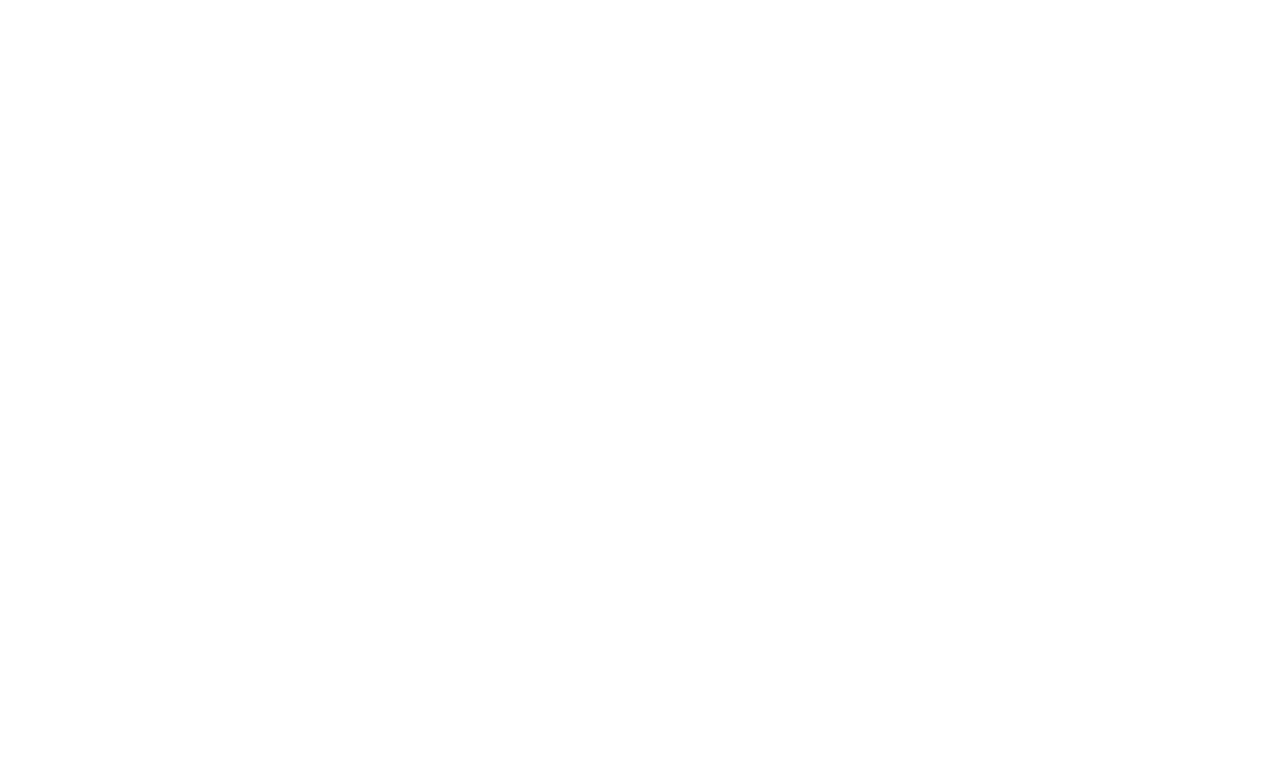
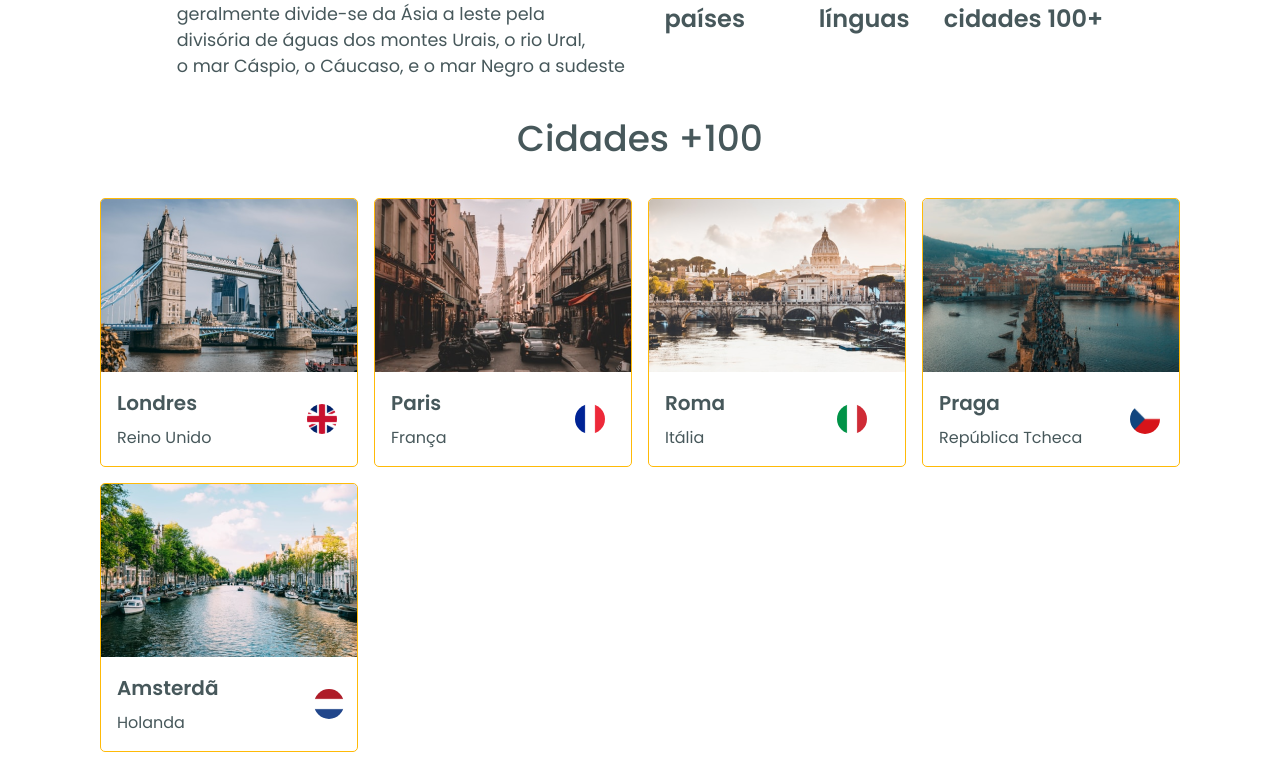
Before and after one commit to EmanuelJovito/worldtrip, a Next.js app: page /europa in a window 1280 px wide. Before the commit this address had no page. Shown: the part 611-1395 px from the top of the page. Before the commit the page ends 800 px from the top, so only its background shows below. Built offline with nearby package versions, Linux system fonts and the light colour scheme.

Commit message:
feat: Criando pagina Europa

```diff
--- /dev/null
+++ b/src/pages/europa.tsx
@@ -0,0 +1,79 @@
+import { Box, Flex, Grid, Image, Text } from "@chakra-ui/react";
+import { BannerEuropa } from "../components/BannerEuropa";
+import { EuropaInfo } from "../components/EurpaInfo";
+import { Header } from "../components/Header";
+
+export default function Europa() {
+  return (
+    <>
+      <Flex
+        w="100%"
+        h="100%"
+        flexDirection="column"
+        align="center"
+      >
+        <Header />
+        <BannerEuropa />
+        <EuropaInfo />
+
+        <Text fontWeight="500" fontSize="2.25rem" mt="2rem">
+          Cidades +100
+        </Text>
+
+        <Grid mt="2rem" gridTemplateColumns="repeat(4, 1fr)" rowGap="1rem" columnGap="1rem" mb="2rem">
+          <Box border="1px solid #FFBA08" borderRadius="5px">
+            <Image src="cidades/londres.png"/>
+            <Flex mt="1rem" mb="1rem">
+              <Flex flexDirection="column" mr="6rem" ml="1rem">
+                <Text fontWeight="600" fontSize="1.25rem">Londres</Text>
+                <Text mt="0.5rem">Reino Unido</Text>
+              </Flex>
+              <Image src="bandeiras/reinounido.svg"/>
+            </Flex>
+          </Box>
+          <Box border="1px solid #FFBA08" borderRadius="5px">
+            <Image src="cidades/paris.png"/>
+            <Flex mt="1rem" mb="1rem">
+              <Flex flexDirection="column" mr="8rem" ml="1rem">
+                <Text fontWeight="600" fontSize="1.25rem">Paris</Text>
+                <Text mt="0.5rem">França</Text>
+              </Flex>
+              <Image src="bandeiras/franca.svg"/>
+            </Flex>
+          </Box>
+          <Box border="1px solid #FFBA08" borderRadius="5px">
+            <Image src="cidades/roma.png"/>
+            <Flex mt="1rem" mb="1rem">
+              <Flex flexDirection="column" mr="7rem" ml="1rem">
+                <Text fontWeight="600" fontSize="1.25rem">Roma</Text>
+                <Text mt="0.5rem">Itália</Text>
+              </Flex>
+              <Image src="bandeiras/italia.svg"/>
+            </Flex>
+          </Box>
+          <Box border="1px solid #FFBA08" borderRadius="5px">
+            <Image src="cidades/praga.png"/>
+            <Flex mt="1rem" mb="1rem">
+              <Flex flexDirection="column" mr="3rem" ml="1rem">
+                <Text fontWeight="600" fontSize="1.25rem">Praga</Text>
+                <Text mt="0.5rem">República Tcheca</Text>
+              </Flex>
+              <Image src="bandeiras/republicatcheca.svg"/>
+            </Flex>
+          </Box>
+          <Box border="1px solid #FFBA08" borderRadius="5px">
+            <Image src="cidades/amsterda.png"/>
+            <Flex mt="1rem" mb="1rem">
+              <Flex flexDirection="column" mr="6rem" ml="1rem">
+                <Text fontWeight="600" fontSize="1.25rem">Amsterdã</Text>
+                <Text mt="0.5rem">Holanda</Text>
+              </Flex>
+              <Image src="bandeiras/holanda.svg"/>
+            </Flex>
+          </Box>
+
+        </Grid>
+      </Flex>
+    </>
+  )
+}
```
